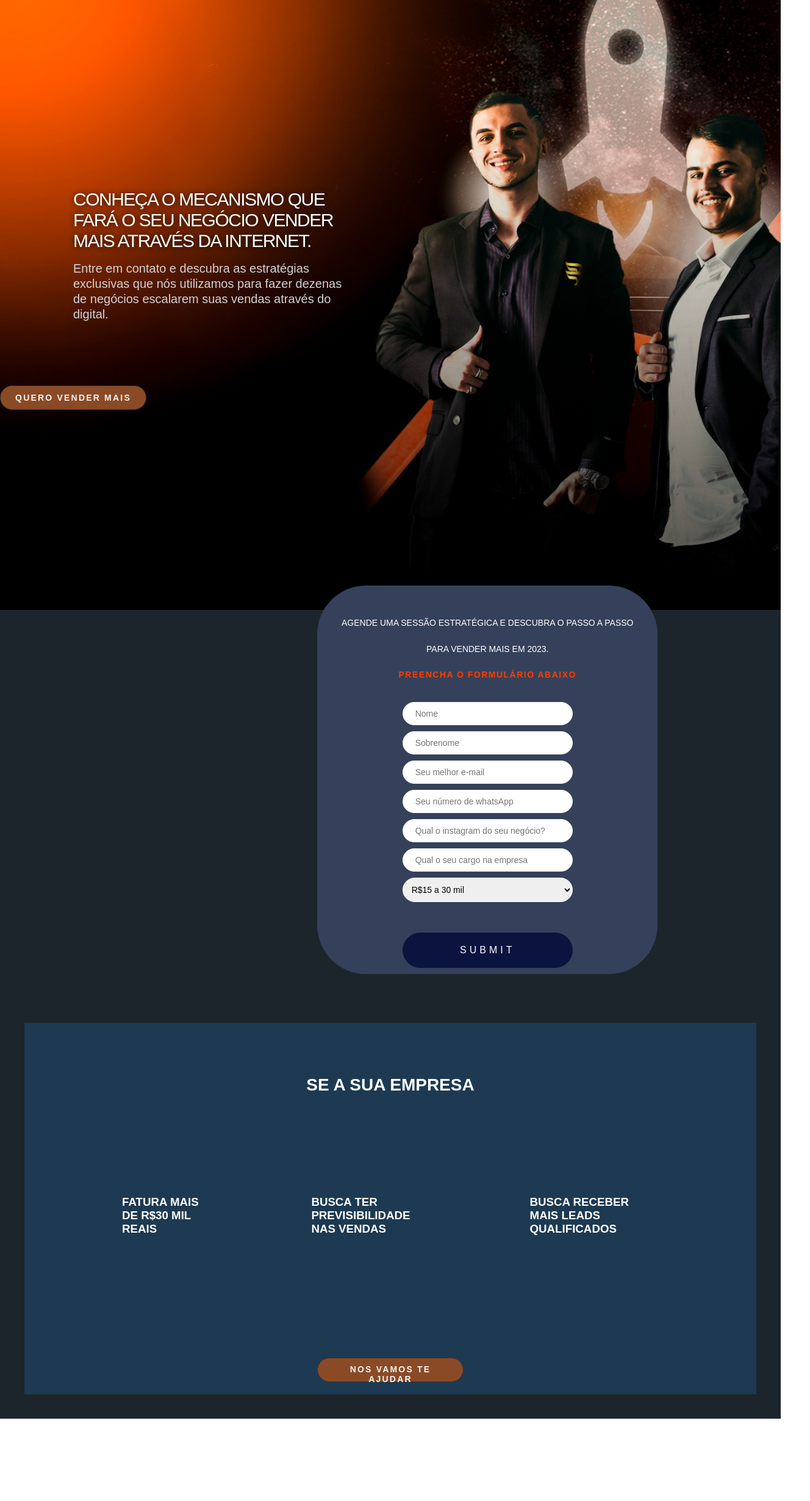
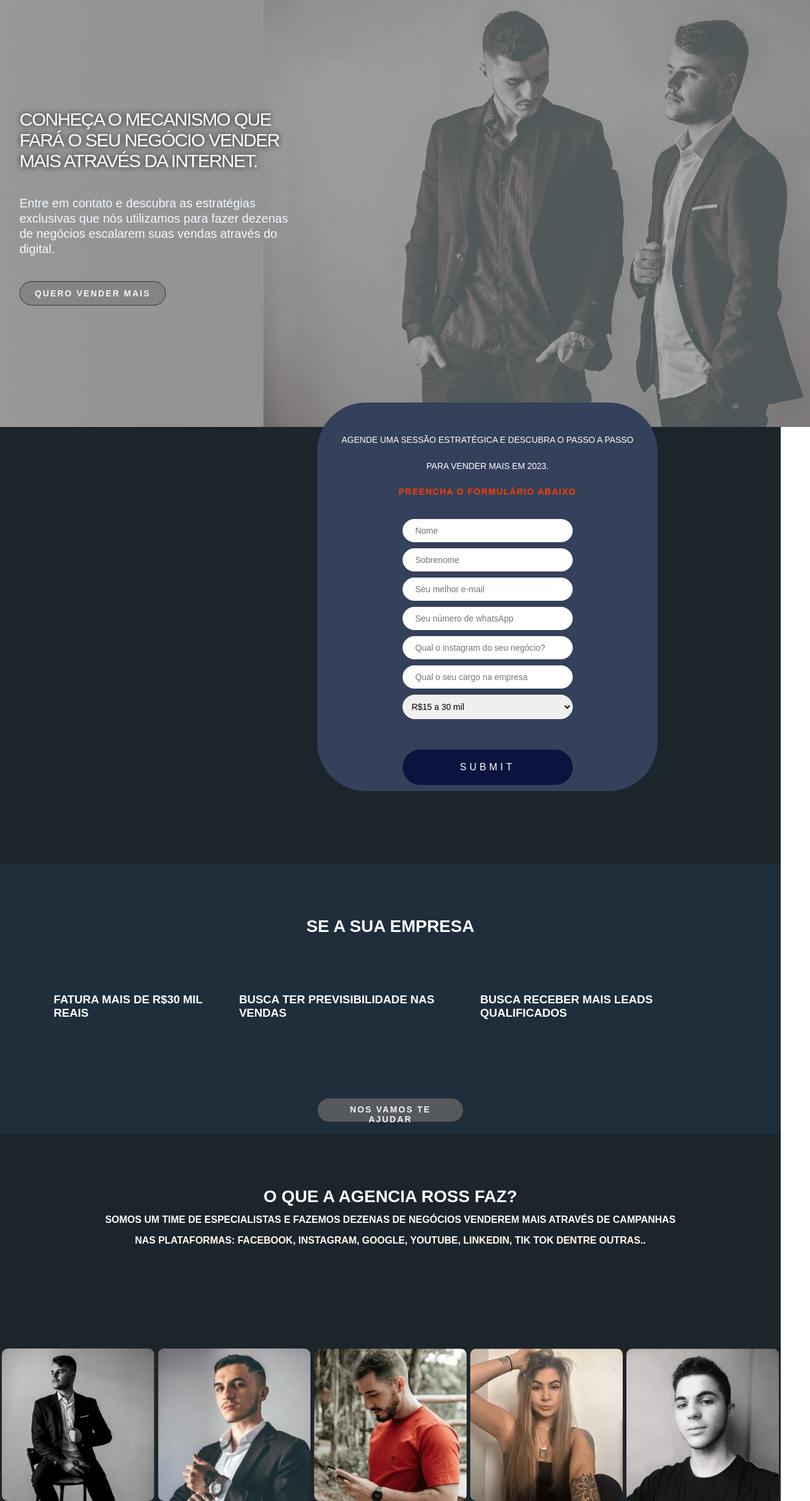
Before and after one commit to correaa1/AgenciaRossProject, a React (Vite) app: page / in a window 1280 px wide. Shown: the whole page at 61% size, 1328 px wide, since content can reach past the window. Before the commit the page ends 2326 px from the top, so only its background shows below. Built offline with nearby package versions, Linux system fonts and the light colour scheme.

Commit message:
ajustes e incrementos

```diff
--- a/src/pages/Home/index.jsx
+++ b/src/pages/Home/index.jsx
@@ -1,7 +1,7 @@
 import '../../pages/Home/styles.scss'
 import React from 'react';
 import Form from '../../components/Forms/forms.jsx'
-
+import img from'../../assets/img3.png'
 function Home() {
 return(
 
@@ -9,26 +9,63 @@ return(
       <div class='imagem'>
 
     <div className='containerTextInitial'>
+
         <h2 className='textoImgCaps'>
     CONHEÇA O MECANISMO QUE <br/> FARÁ O SEU NEGÓCIO VENDER<br/> MAIS ATRAVÉS DA INTERNET.
     </h2>
       <h2 className='textoImg'>
       Entre em contato e descubra as estratégias <br/>exclusivas que nós utilizamos para fazer dezenas <br/> de negócios escalarem suas vendas através do <br/>digital.
-       </h2>  <div className='containerButton1'>
-       <button className='button1'>QUERO VENDER MAIS</button></div>
+       </h2>
+       <button className='button1'>QUERO VENDER MAIS</button>
+       </div>  </div>
+        <div className='containerButton1'>
+
        </div>
-      </div>
+
       <div className='containerForm'>
     <Form/>
-
+    </div>
       <div className='container2'>
       <h2 className='text2Main' >SE A SUA EMPRESA</h2>
       <div className='container2Text'>
       <h3 className='text2'>Fatura mais de R$30 mil reais</h3>
       <h3 className='text2'>Busca ter previsibilidade nas vendas</h3>
       <h3 className='text2'>Busca receber mais leads qualificados</h3></div>
+     <button class='button1'>Nos vamos te ajudar</button></div>
+      <div className='container3'>
+          <h2 className='text2Main'>O QUE A AGENCIA ROSS FAZ?</h2>
+          <h4 className='text2'>Somos um time de especialistas e fazemos dezenas de negócios venderem mais através de campanhas</h4>
+          <h4 className='text2'>nas Plataformas: Facebook, Instagram, Google, Youtube, LinkedIn, Tik Tok dentre outras..</h4>
+          <div className="containerEquipe">
+          <div className="card">
 
-     <button class='button1'>Nos vamos te ajudar</button></div> </div>
+  <div className="imgEquipeR">
+  </div>
+</div>
+<div className="card">
+
+  <div className="imgEquipeG">
+</div></div>
+
+<div className="card">
+
+  <div className="imgEquipeJ">
+  </div>
+</div>
+
+<div className="card">
+
+  <div className="imgEquipeE">
+  </div>
+</div>
+<div className="card">
+  <div className="imgEquipeM">
+  </div>
+</div>
+    </div>
+        </div>
+
+
 
   </div>
 )
--- a/src/pages/Home/styles.scss
+++ b/src/pages/Home/styles.scss
@@ -2,16 +2,19 @@
      display:flex;
      align-items: center;
      flex-direction: column;
+      background-image:linear-gradient(to right, rgba(83, 82, 82, 0.6),rgba(63, 62, 62, 0.6)),;
+      border: none;
 
     }
     .imagem{
-     background-image: url(../../assets//img.png);
-     background-size: cover;
-     height: 1000px;
-     width: 100%;
-     display: flex;
-    align-items: center;
-    justify-content: center;
+
+background-size: cover;
+position: relative;
+left:30vh;
+width: 70%;
+      background-image: linear-gradient(to right, rgba(124, 121, 121, 0.6), rgba(119, 118, 118, 0.6)), url('/src/assets/img3.png');
+      background-repeat: no-repeat, no-repeat;
+      border:none
     }
 
     .containerTextInitial{
@@ -19,7 +22,9 @@
       flex-direction: column;
       width: 100%;
       height: 700px;
-    position: relative;
+      position: relative;
+      justify-content: center;
+      right: 50vh;
     }
     h2.textoImgCaps{
       color: #fff;
@@ -29,36 +34,30 @@
     letter-spacing: -1.5px;
     text-shadow: 0px 0px 10px #101010;
     position: relative;
-    margin-left:15vh;
-      top:20vh;
+
+
 
      }
     h2.textoImg{
      position: relative;
-     top:22vh;
-     color: #D3D3D3;
+     color: aliceblue;
      font-family: "Barlow", Sans-serif;
      font-size: 20px;
      font-weight: 400;
      line-height: 25px;
-     margin-left:15vh;
+     padding-top: 5vh;
     }
     h2.textoImg1{
+
       font-size: 22px;
       position: relative;
       padding:10vh;
       color:aliceblue;
       right:9vh;
      }
-     .containerButton1{
-      display: flex;
-      align-items: center;
-      justify-content: center;
-      margin-top: 30vh;
-      margin-right: 130vh;
-     }
+
   .button1{
-    background-color: #8a4a26;
+    background-color: rgba(124, 121, 121, 0.6);
     border-radius: 10vh;
     width: 30vh;
     height: 5vh;
@@ -87,7 +86,7 @@
     align-items: center;
     justify-content: center;
     flex-direction: column;
-    background-color: #1d3a52;
+    background-color: #1f2e3a;
     width: 100%;
 
 }
@@ -100,51 +99,39 @@ h2.text2Main{
   line-height: 43px;
   padding-top: 10vh;
 }
-h2.text2{
-  color: #FFFFFF;
-  font-family: "NEUSHARP", Sans-serif;
-  font-size: 28px;
-  font-weight: 600;
-  text-transform: uppercase;
-  line-height: 43px;
-
-}
 .container2Text{
  display: flex;
  align-items: center;
  justify-content: center;
   padding: 10vh;
-
-
 }
-h3.text2{
+.text2{
   color: #FFFFFF;
   font-family: "NEUSHARP", Sans-serif;
   font-weight: 600;
   text-transform: uppercase;
-  padding: 10vh;
-
+  padding: 1vh;
 }
 
+.container3{
+  background-color:#1c252b;
+  width: 100%;
+  display: flex;
+  flex-direction: column;
+  align-items: center;
+  justify-content: center;
+}
 
 .containerEquipe {
-  height: 1000px;
+  display: flex;
   width: 100%;
   position: relative;
-  display: flex;
+  align-items: center;
+  justify-content: space-around;
   flex-direction: row;
-  background-color: #1c252b;
-
+  padding-top:20vh;
 }
 
-.containerEquipeText{
-  position: relative;
- left:70vh;
- top:-50vh;
- display: flex;
- align-items: center;
- justify-content: center;
-}
 h3.textTime{
   color: #d58300;
     font-family: "Poppins",Sans-serif;
@@ -184,60 +171,49 @@ h4.title {
 
 }
 
-
 .imgEquipeR {
-  position: absolute;
-  top: 350px;
   background-image: url('/src/assets/imgEquipeR.png');
   background-size: 100%;
   border-radius: 10px;
   height:250px;
   width: 250px;
-  left:20vh
 
 
 }
 .imgEquipeG {
-  position: absolute;
   background-image: url('/src/assets/imgEquipeG.png');
-  top: 350px;
   background-size: 100%;
   border-radius: 10px;
   height:250px;
   width: 250px;
-  left: 50vh;
+
 
 }
 .imgEquipeJ {
-  position: absolute;
-  top: 350px;
+
   background-image: url('/src/assets/imgEquipeJ.png');
   background-size: 100%;
   border-radius: 10px;
   height:250px;
   width: 250px;
-  left: 80vh;
+
 }
 .imgEquipeE {
-  position: absolute;
-  top: 350px;
+
   background-image: url('/src/assets/imgEquipeE.png');
   background-size: 100%;
   border-radius: 10px;
   height:250px;
   width: 250px;
-  left: 110vh;
+
 
 }
 .imgEquipeM {
-  position: absolute;
-  top: 350px;
   background-image: url('/src/assets/imgEquipeM.png');
   background-size: 100%;
   border-radius: 10px;
   height:250px;
   width: 250px;
-  left: 140vh;
 
 }
   h4.title{
```
